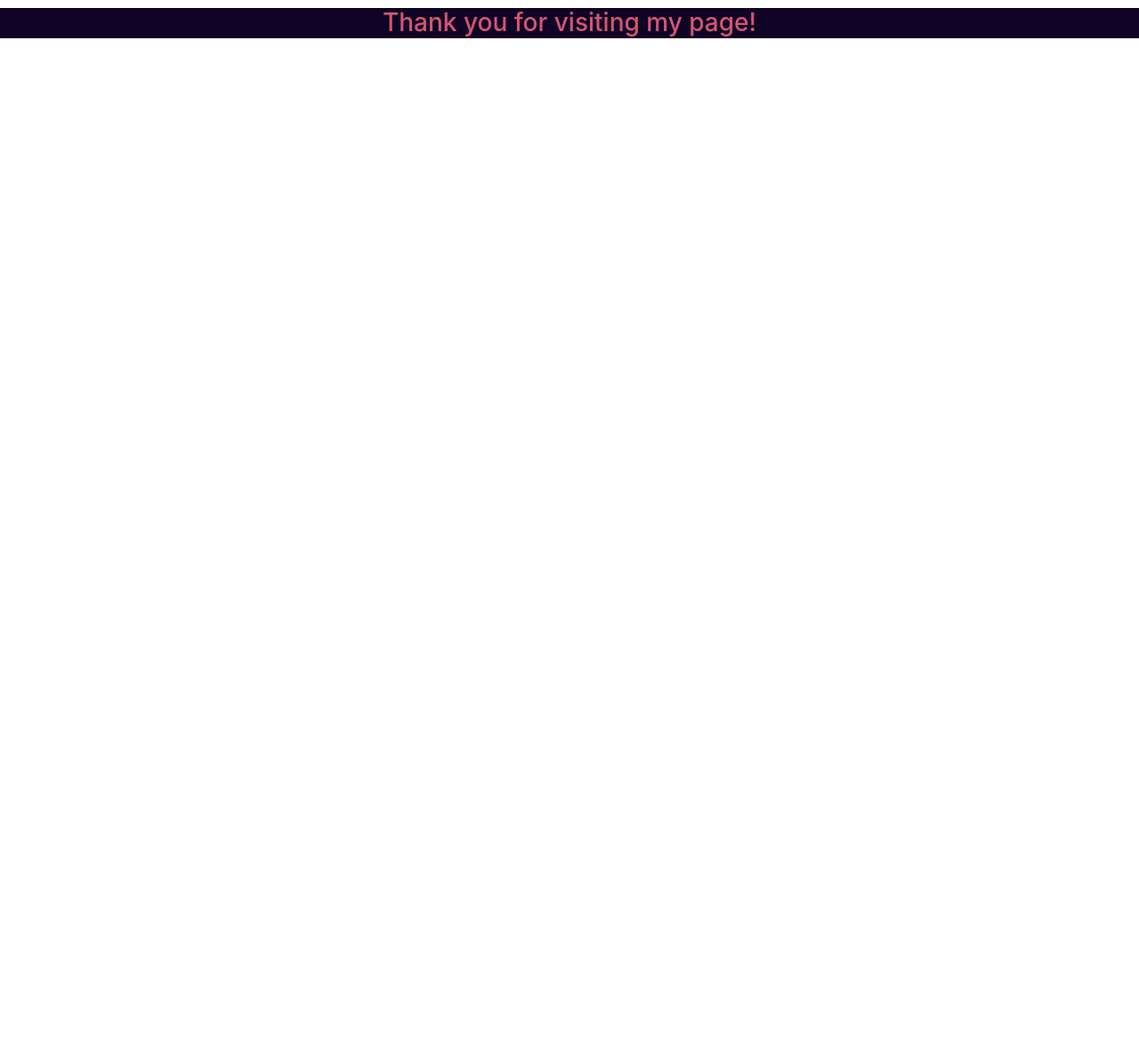
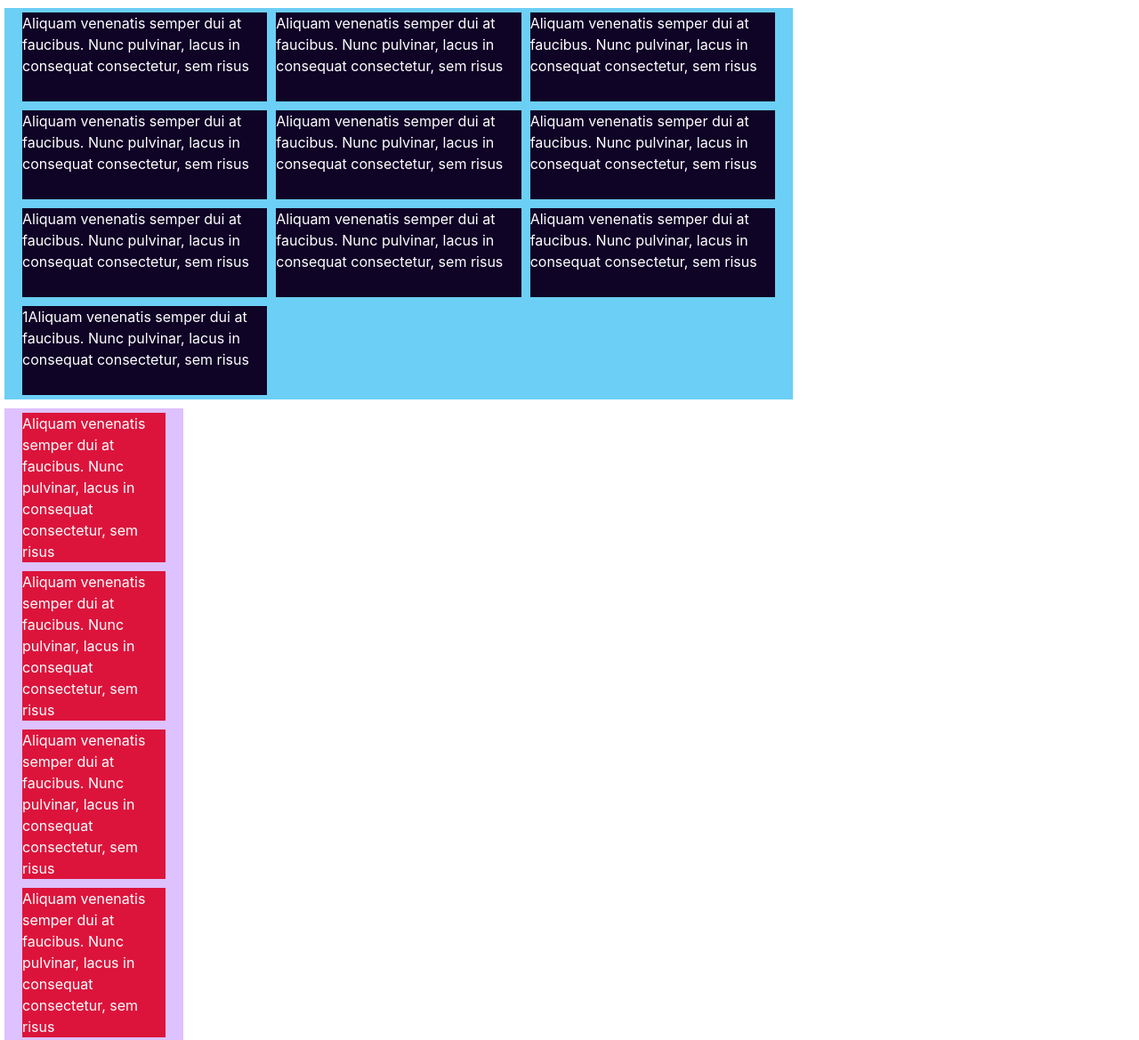
Before and after one commit to amandahilliard/Amanda-Webpage, a plain HTML site: page Main-index.html in a window 1280 px wide. Shown: the part 47-1216 px from the top of the page at 89% size. Before the commit the page ends 800 px from the top, so only its background shows below. Drawn offline with nearby package versions, Linux system fonts and the light colour scheme.

Commit message:
Updates to shared items and Main page

```diff
--- a/Main-index.html
+++ b/Main-index.html
@@ -14,6 +14,7 @@
         color: #104F55;
         background-color: #D55672;
         font-size: 20px;
+        margin-bottom: 5px;
     }
     .nav-link{
         color: #6CCFF6;
@@ -24,6 +25,48 @@
         background-color: #0F0326;
         color: #D55672;
         margin-top: 10px;
+        display: flex;
+        flex-flow: row wrap;
+        justify-content: center;
+    }
+    img{
+        margin: auto;
+    }
+    .content-container{
+        display: flex;
+        flex-flow: row wrap;
+    }
+    .container1{
+        display: flex;
+        flex-flow: row wrap;
+        background-color: #6CCFF6;
+        margin: 5px;
+        flex-basis: calc(70% - 10px)
+    }
+    .container2{
+        display: flex;
+        flex-flow: column;
+        background-color:#DEC1FF;
+        margin: 5px;
+        flex-basis: calc(30% - 10px)
+    }
+    .blue-box{
+        background-color: #0F0326;
+        display: flex;
+        flex-flow: row;
+        margin: 5px;
+        flex-basis: calc(100% / 3 - 10px);
+        min-height: 100px;
+        color: white;
+    }
+    .red-box{
+        background-color: crimson;
+        display: flex;
+        flex-flow: column;
+        margin: 5px;
+        flex-basis: calc(100% - 10px);
+        min-width: 75px;
+        color: white;
     }
 </style>
 <body>
@@ -42,8 +85,51 @@
       </ul>
 </nav>
 
+<section class="content-container container-fluid">
+    <div class="main-container row">
+        <div class="container1 col-md-9 col-12">
+            <div class="blue-box">Aliquam venenatis semper dui at faucibus. Nunc pulvinar, lacus in consequat consectetur, sem
+                risus</div>
+            <div class="blue-box">Aliquam venenatis semper dui at faucibus. Nunc pulvinar, lacus in consequat consectetur, sem
+                risus</div>
+            <div class="blue-box">Aliquam venenatis semper dui at faucibus. Nunc pulvinar, lacus in consequat consectetur, sem
+                risus</div>
+            <div class="blue-box">Aliquam venenatis semper dui at faucibus. Nunc pulvinar, lacus in consequat consectetur, sem
+                risus</div>
+            <div class="blue-box">Aliquam venenatis semper dui at faucibus. Nunc pulvinar, lacus in consequat consectetur, sem
+                risus</div>
+            <div class="blue-box">Aliquam venenatis semper dui at faucibus. Nunc pulvinar, lacus in consequat consectetur, sem
+                risus</div>
+            <div class="blue-box">Aliquam venenatis semper dui at faucibus. Nunc pulvinar, lacus in consequat consectetur, sem
+                risus</div>
+            <div class="blue-box">Aliquam venenatis semper dui at faucibus. Nunc pulvinar, lacus in consequat consectetur, sem
+                risus</div>
+            <div class="blue-box">Aliquam venenatis semper dui at faucibus. Nunc pulvinar, lacus in consequat consectetur, sem
+                risus</div>
+            <div class="blue-box">1Aliquam venenatis semper dui at faucibus. Nunc pulvinar, lacus in consequat consectetur, sem
+                risus</div>
+        </div>
+    </div>
+    <div class="main-container row">
+        <div class="container2 col-md-3 col-12">
+            <div class="red-box">Aliquam venenatis semper dui at faucibus. Nunc pulvinar, lacus in consequat consectetur, sem
+                risus</div>
+            <div class="red-box">Aliquam venenatis semper dui at faucibus. Nunc pulvinar, lacus in consequat consectetur, sem
+                risus</div>
+            <div class="red-box">Aliquam venenatis semper dui at faucibus. Nunc pulvinar, lacus in consequat consectetur, sem
+                risus</div>
+            <div class="red-box">Aliquam venenatis semper dui at faucibus. Nunc pulvinar, lacus in consequat consectetur, sem
+                risus</div>
+            <div class="red-box">Aliquam venenatis semper dui at faucibus. Nunc pulvinar, lacus in consequat consectetur, sem
+                risus</div>
+        </div>
+    </div>
+</section>
+
 <footer>
-    <h3>Thank you for visiting my page!</h3>
+    <img class="d-md-inline-block d-none" src="https://i.picsum.photos/id/82/100/100.jpg?hmac=UzDQAI2ZgSXIgLKvv_1gG35Nc70rnbTkHH0YErEb8C8">
+        <h3 class="text-center">Thank you for visiting my page!</h3>
+    <img class="d-md-inline-block d-none" src="https://i.picsum.photos/id/82/100/100.jpg?hmac=UzDQAI2ZgSXIgLKvv_1gG35Nc70rnbTkHH0YErEb8C8">
 </footer>
     <script src="https://code.jquery.com/jquery-3.5.1.slim.min.js" integrity="sha384-DfXdz2htPH0lsSSs5nCTpuj/zy4C+OGpamoFVy38MVBnE+IbbVYUew+OrCXaRkfj" crossorigin="anonymous"></script>
 
```
Also changed, not shown: Contact-Us.html (+11 -2 lines), Portfolio.html (+11 -2 lines).
